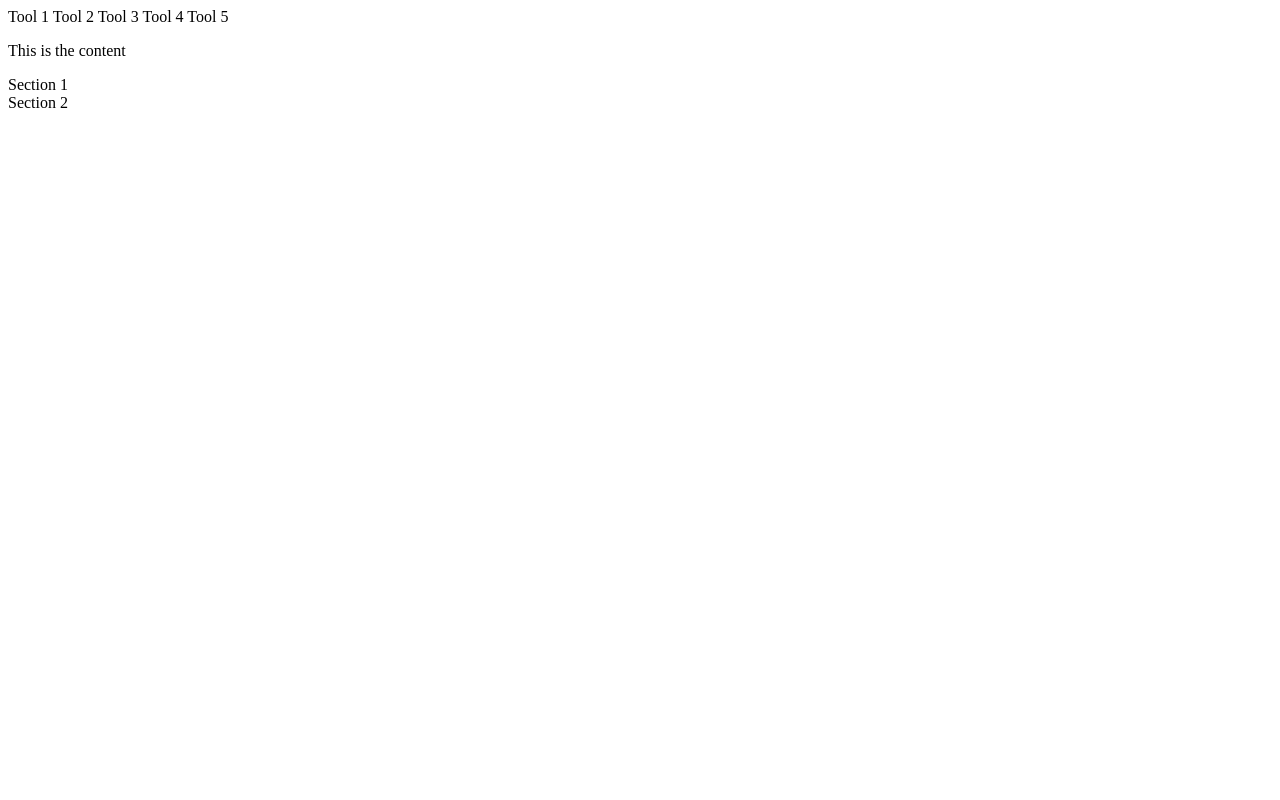
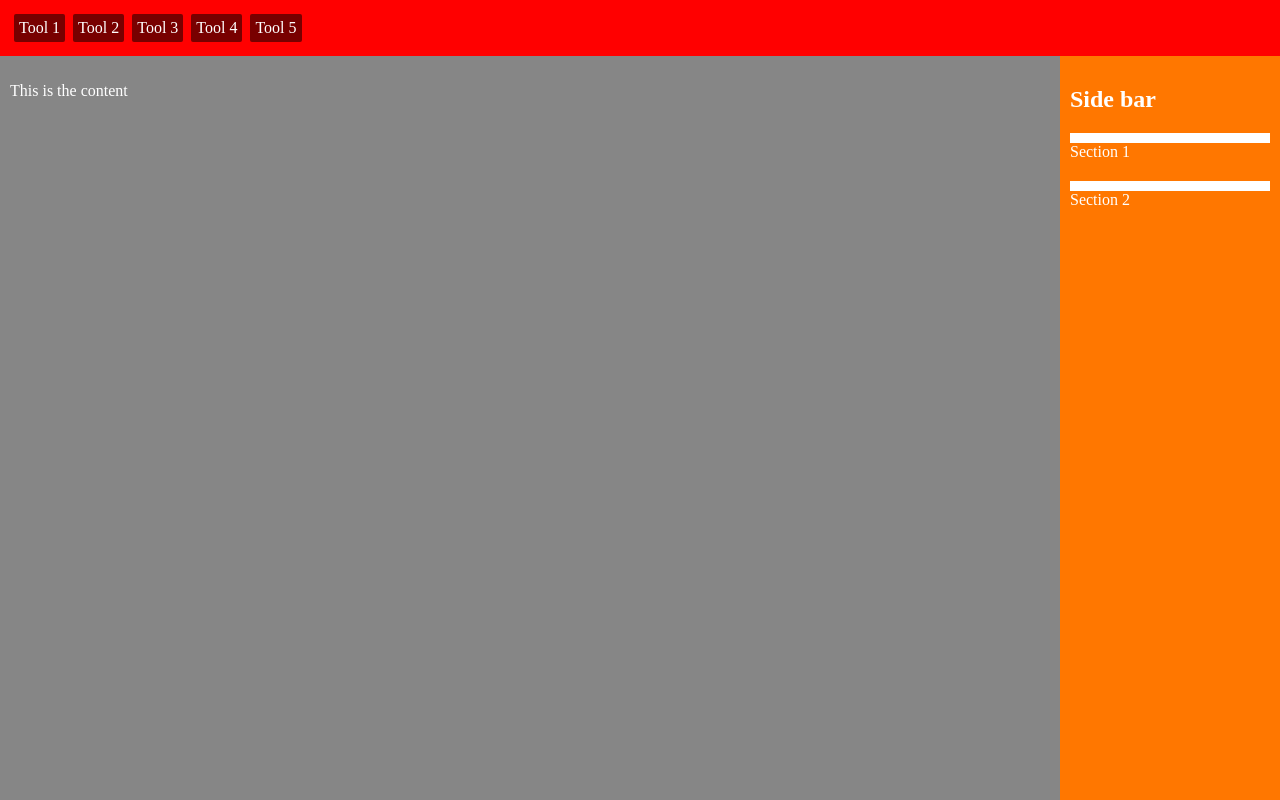
Before and after one commit to berdal84/javascript-sandcastle, a website: page scripts/flex/index.html in a window 1280 px wide. Drawn offline with Linux system fonts and the light colour scheme.

Commit message:
feat(style): simple UI layout

```diff
--- a/scripts/flex/index.html
+++ b/scripts/flex/index.html
@@ -4,6 +4,7 @@
         <link rel="stylesheet" href="./style.css" type="text/css">
     </head>
     <body>
+        <div id="main">
             <div id="toolbar">
                 <a>Tool 1</a>
                 <a>Tool 2</a>
@@ -11,12 +12,16 @@
                 <a>Tool 4</a>
                 <a>Tool 5</a>
             </div>
+            <div id="center">
                 <div id="content">
                     <p>This is the content</p>
                 </div>
                 <div id="sidebar">
+                    <h2>Side bar</h2>
                     <div>Section 1</div>
                     <div>Section 2</div>
                 </div>
+            </div>
+        </div>
     </body>
 </html>
--- a/scripts/flex/style.css
+++ b/scripts/flex/style.css
@@ -0,0 +1,55 @@
+
+* {
+    color: white;
+}
+
+#main {
+    position: fixed;
+    left: 0px;
+    right: 0px;
+    top: 0px;
+    bottom: 0px;
+    background-color: #333;
+    display: flex;
+    flex-direction: column;
+}
+
+#toolbar {
+    background-color: red;
+    flex-grow: 0;
+    padding: 10px;
+    display: flex;
+    flex-direction: row;
+}
+
+#toolbar a {
+    background-color: rgb(120, 0, 0);
+    padding: 5px;
+    border-radius: 2px;
+    margin: 4px;
+}
+
+#center {
+    display: flex;
+    flex-direction: row;
+    flex-basis: auto;
+    flex-grow: 1;
+}
+
+#content {
+    background-color: rgb(134, 134, 134);
+    padding: 10px;
+    flex-grow: 1;
+}
+
+#sidebar {
+    background-color: rgb(255, 119, 0);
+    padding: 10px;
+    flex-basis: 200px;
+    flex-grow: 0;
+}
+
+#sidebar > div {
+    border-top: solid 10px white;
+    margin-bottom: 20px;
+}
```
Lines whose indentation alone changed are shown as unchanged.
